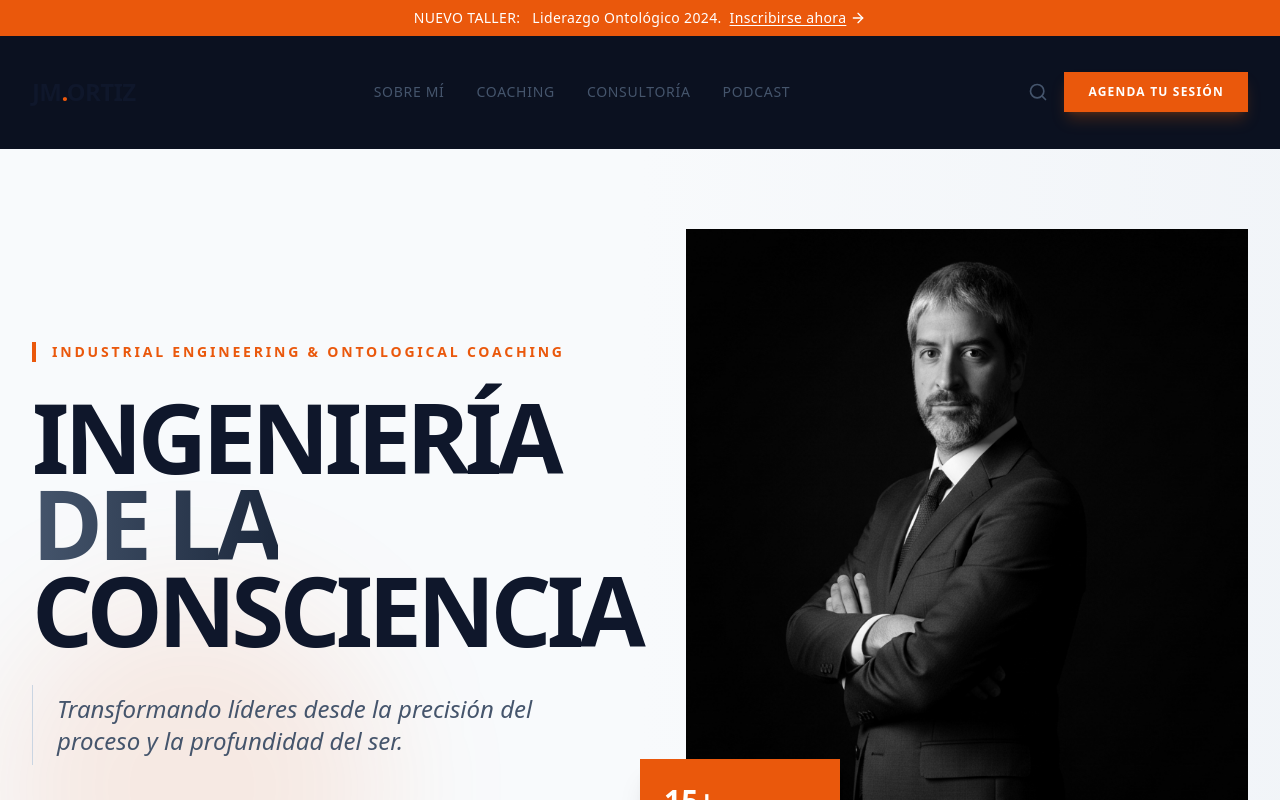
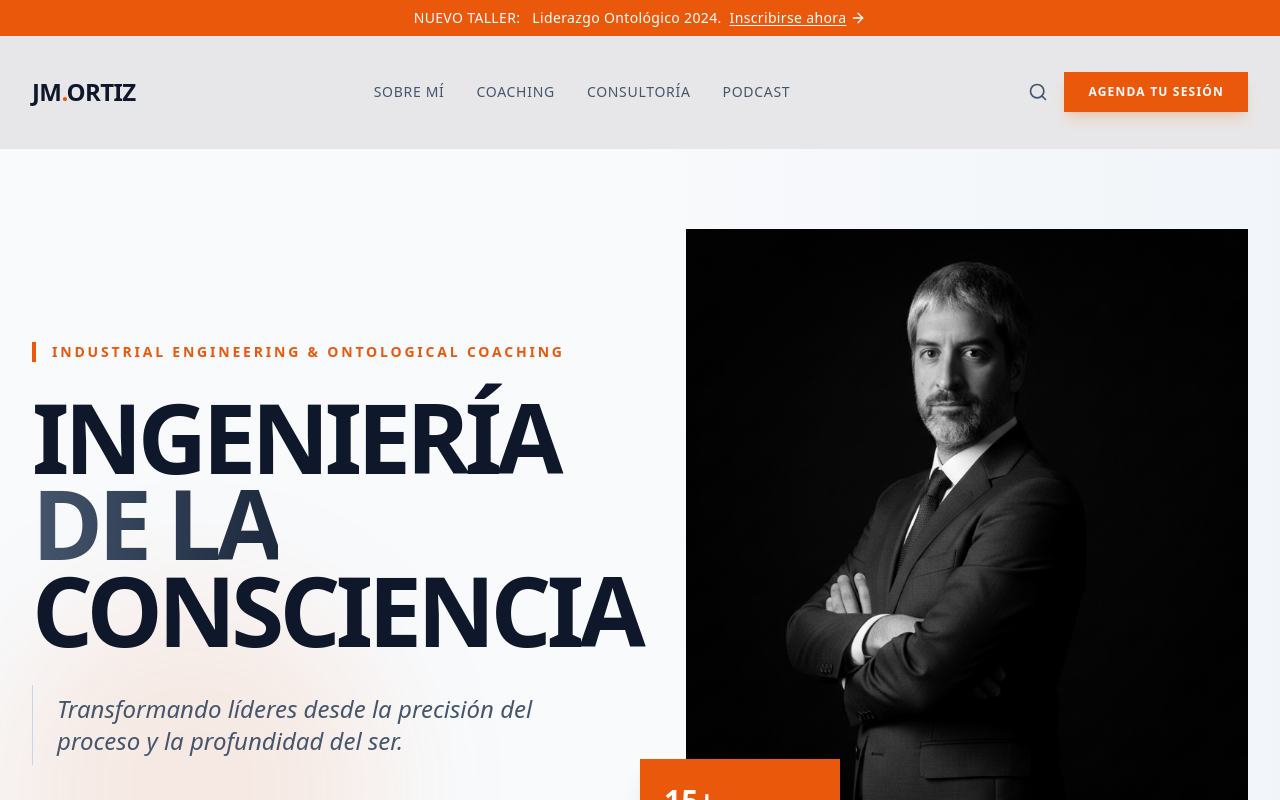
Before and after one commit to joerey101/Juan-Ortiz-Light, a Next.js app: page / in a window 1280 px wide. Shown: the top 800 px of the page. Built offline with nearby package versions, Linux system fonts and the light colour scheme.

Commit message:
fix(ui): Enforce white background on Navbar initial state

```diff
--- a/components/Navbar.tsx
+++ b/components/Navbar.tsx
@@ -20,8 +20,8 @@ export default function Navbar() {
     return (
         <nav
             className={`sticky top-0 z-50 w-full transition-all duration-300 border-b ${isScrolled
-                ? "bg-white/80 border-slate-200 backdrop-blur-md shadow-lg"
-                : "bg-transparent border-transparent py-4"
+                ? "bg-white/95 border-slate-200 backdrop-blur-md shadow-lg"
+                : "bg-white/90 border-transparent py-4 backdrop-blur-sm"
                 }`}
         >
             <div className="max-w-7xl mx-auto px-4 sm:px-6 lg:px-8">
```
